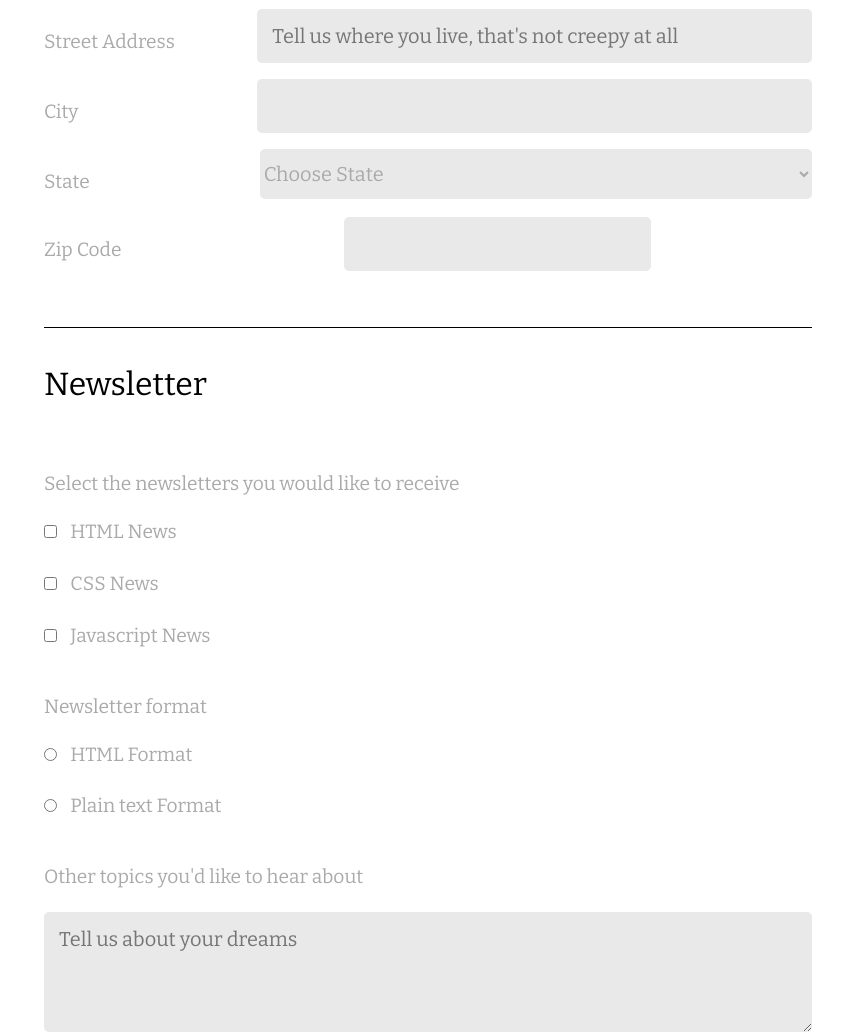
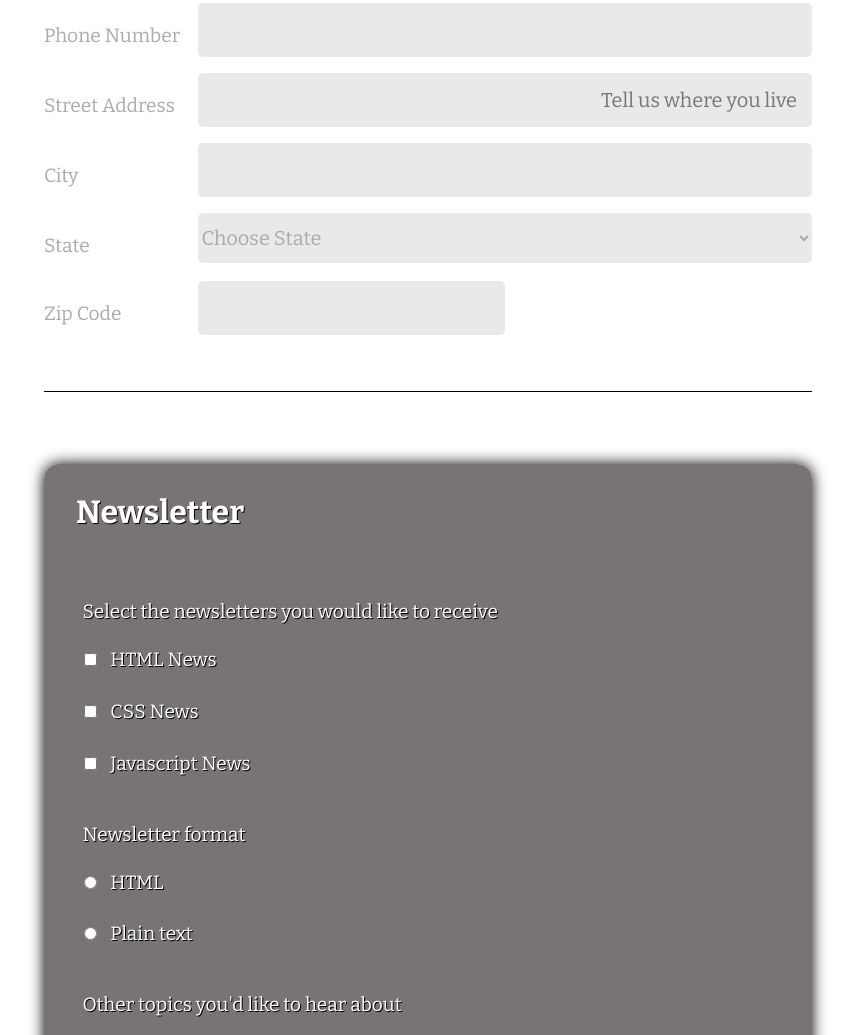
Before and after one commit to legranster/fewd_project_3, a plain HTML site: page index.html in a window 1280 px wide. Shown: the part 593-1628 px from the top of the page, without its empty margins (212-1067 px from the left). Drawn offline with nearby package versions, Linux system fonts and the light colour scheme.

Commit message:
css cleanup, minor fixes

```diff
--- a/css/styles.css
+++ b/css/styles.css
@@ -6,10 +6,16 @@
     box-sizing: border-box;
 }
 
+/* Body Stylings */
+
 body {
     font-size: 16px;
     line-height: 1.5;
     font-family: "Bitter", "Times New Roman", serif;
+}
+
+h1 {
+    text-transform:uppercase;
 }
 
 .info,
@@ -25,8 +31,6 @@ footer,
 }
 
 header{
-    background-color: #16202c;
-    color: white;
     padding: 2em 0;
 }
 
@@ -56,20 +60,62 @@ fieldset > legend {
     text-align: left;
 }
 
-p {
-    color: #aaa;
-}
-
 a {
     text-decoration: none;
-    color: white;
 }
 
 footer{
     padding: 2em 0;
     font-style: italic;
+}
+
+.top-border {
+    border-top: 1px solid black;
+}
+
+/* Color stylings */
+
+p,
+select,
+label {
+    color: #aaa;
+}
+
+a,
+header,
+footer {
+    color: white;
+}
+
+input[type="text"],
+input[type="email"],
+input[type="tel"],
+textarea,
+select {
+    background-color: #e9e9e9;
+}
+
+header,
+footer {
     background-color: #16202c;
-    color: white;
+}
+
+button {
+    background-color: #fa7d7d;
+}
+
+button:active {
+    background-color: #ff6565;
+}
+
+.newsletter {
+    background-color: #797474;
+}
+
+.newsletter > legend,
+.newsletter > label {
+    color:white;
+    text-shadow: 1px 1px black;
 }
 
 
@@ -79,10 +125,6 @@ fieldset{
     border: none;
     padding: 1.5em 0;
     margin-bottom: 1em;
-}
-
-.top-border {
-    border-top: 1px solid black;
 }
 
 input[type="text"],
@@ -103,18 +145,14 @@ input[type="text"],
 input[type="email"],
 input[type="tel"],
 textarea {
-    background-color: rgb(233, 233, 233);
     padding: 15px;
 }
 
 select {
     height: 50px;
-    color: #aaa;
-    background-color: rgb(233, 233, 233);
 }
 
 label {
-    color: #aaa;
     display: inline-block;
     font-size: 1.2em;
     margin: 1em 0 0.2em;
@@ -128,12 +166,16 @@ label {
 input:focus::placeholder,
 textarea:focus::placeholder{
     color:transparent;
+}
+
+input::placeholder {
     text-align: right;
-}
+  }
 
 input:focus,
 textarea:focus,
-select:focus {
+select:focus,
+button:focus {
     outline:none;
     border: 2px solid #f26161;
     transition: 0.5s;
@@ -141,24 +183,41 @@ select:focus {
 }
 
 button{
-    background-color: #fa7d7d;
     height: 3em;
     border-radius: 20px;
     margin-bottom: 1em;
 }
 
-button:active {
-    background-color: #ff6565;
-}
-
 input[type="checkbox"],
 input[type="radio"] {
     display: inline-block;
-    margin: 0 1em 0 0;
+    margin: 0 1em 0 3em;
 }
 
 textarea {
     margin-top: 1em;
+    width: 82%;
+    height: 6em;
+}
+
+.newsletter {
+    border-radius:15px;
+    box-shadow: 0 0 15px black;
+}
+
+
+legend {
+    padding-top:3em;
+    font-weight: bold;
+}
+
+.newsletter > legend {
+    margin-left: 1em;
+}
+
+.newsletter-headlines,
+.newsletter > textarea {
+    margin-left: 2em;
 }
 
 /* Media Queries */
@@ -169,6 +228,7 @@ textarea {
     main {
         width: 60%;
         min-width:750px;
+        max-width: 1000px;
     }
 
     .form-element {
@@ -177,10 +237,10 @@ textarea {
     }
 
     label {
-        flex-basis: 300px;
+        min-width:20%;
     }
 
     textarea {
-        height: 6em;
+        width: 90%;
     }
 }
--- a/index.html
+++ b/index.html
@@ -3,6 +3,7 @@
     <head>
         <link rel="stylesheet" type="text/css" href="css/styles.css">
         <meta name="viewport" content="width=device-width, initial-scale=1">
+        <meta charset="utf-8"/>
         <title>Sign Up | The Code Review</title>
     </head>
     <body>
@@ -32,7 +33,7 @@
                         </div>
                         <div class="form-element">
                             <label for="address" >Street Address</label>
-                            <input type="text" name="address" id="address" placeholder="Tell us where you live, that's not creepy at all">
+                            <input type="text" name="address" id="address" placeholder="Tell us where you live">
                         </div>
                         <div class="form-element">
                             <label for="city">City</label>
@@ -103,15 +104,15 @@
                     </fieldset>
                 </div>
                 <div class="top-border">
-                    <fieldset>
+                    <fieldset class="newsletter">
                         <legend>Newsletter</legend>
                         <label class="newsletter-headlines">Select the newsletters you would like to receive</label><br>
                         <input type="checkbox" id="html-news" value="html-news" name="news"><label for="html-news">HTML News</label><br>
                         <input type="checkbox" id="css-news" value="css-news" name="news"><label for="css-news">CSS News</label><br>
                         <input type="checkbox" id="js-news" value="js-news" name="news"><label for="js-news">Javascript News</label><br>
                         <label class="newsletter-headlines">Newsletter format</label><br>
-                        <input type="radio" id="html-format" name="news-format" value="html-format"><label for="html-format">HTML Format</label><br>
-                        <input type="radio" id="plaintext-format" name="news-format" value="plaintext-format"><label for="plaintext-format">Plain text Format</label><br>
+                        <input type="radio" id="html-format" name="news-format" value="html-format"><label for="html-format">HTML</label><br>
+                        <input type="radio" id="plaintext-format" name="news-format" value="plaintext-format"><label for="plaintext-format">Plain text</label><br>
                         <label class="newsletter-headlines" for="other-topics">Other topics you'd like to hear about</label><br>
                         <textarea id="other-topics" name="other-topics" placeholder="Tell us about your dreams"></textarea>
                     </fieldset>
```
